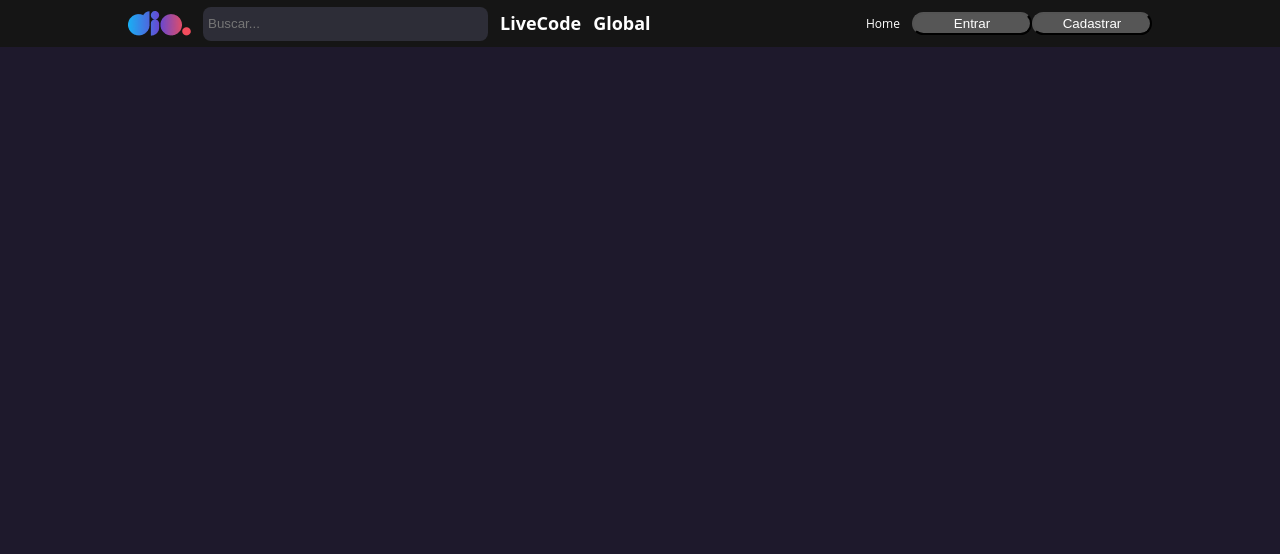
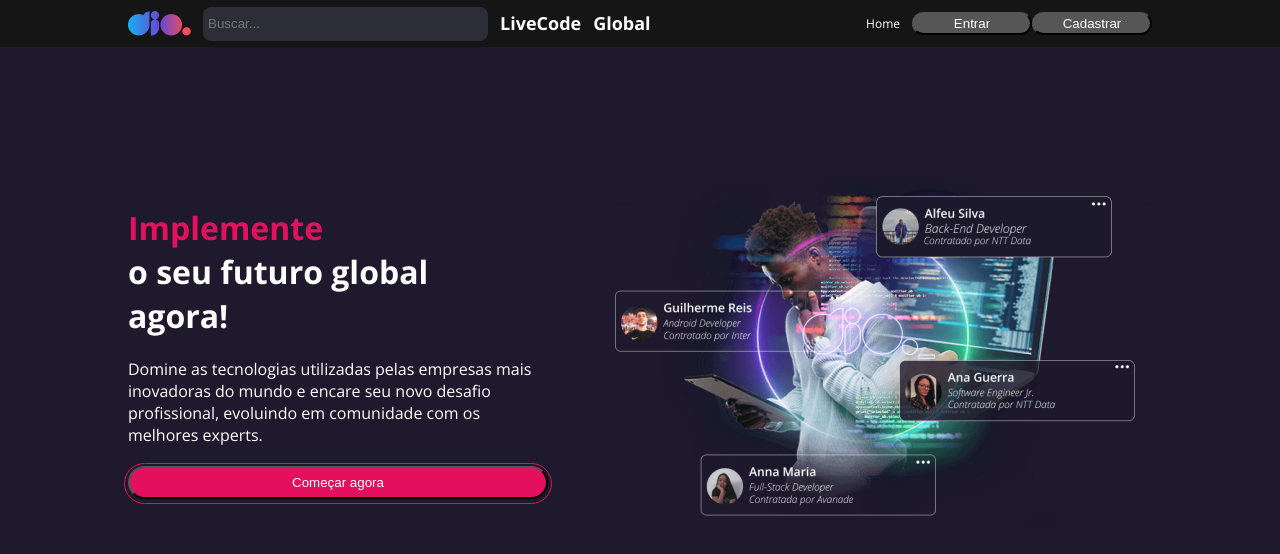
Before and after one commit to PedroJuri/clone-dio, a React (Create React App) app: page / in a window 1280 px wide. Shown: the top 554 px of the page. Built offline with nearby package versions, Linux system fonts and the light colour scheme.

Commit message:
estilizando a home

```diff
--- a/public/index.html
+++ b/public/index.html
@@ -5,10 +5,9 @@
     <meta charset="utf-8" />
     <meta name="viewport" content="width=device-width, initial-scale=1" />
     <meta name="theme-color" content="#000000" />
-    <meta
-      name="description"
-      content="Web site created using create-react-app"
-    />
+    <link rel="preconnect" href="https://fonts.googleapis.com">
+    <link rel="preconnect" href="https://fonts.gstatic.com" crossorigin>
+    <link href="https://fonts.googleapis.com/css2?family=Open+Sans:wght@400;500;600;700&display=swap" rel="stylesheet">
     <title>Clone DIO</title>
 
   </head>
--- a/src/Components/Button/styles.js
+++ b/src/Components/Button/styles.js
@@ -15,8 +15,13 @@
         height: 33px;
         background: #e4105d;
 
-        &::after{
-            content: "",
+        &:hover{
+            opacity: 0.6;
+            cursor: pointer;
+        }
+
+        &::after {
+            content: '';
             position: absolute;
             border: 1px solid #e4105d;
             top: -5px;
--- a/src/Pages/Home/index.jsx
+++ b/src/Pages/Home/index.jsx
@@ -1,11 +1,29 @@
 import { Link } from "react-router-dom"
 import { Button } from "../../Components/Button"
 import { Header } from "../../Components/Header"
+import bannerImage from '../../Assets/banner.png'
+
+import {Container, TextContent, Title, TitleHighlight} from './styles'
 
 const Home = () =>{
     return(
         <>
             <Header/>
+            <Container>
+                <div>
+                    <Title>
+                        <TitleHighlight>Implemente<br/></TitleHighlight>
+                        o seu futuro global agora!
+                    </Title>
+                    <TextContent>
+                    Domine as tecnologias utilizadas pelas empresas mais inovadoras do mundo e encare seu novo desafio profissional, evoluindo em comunidade com os melhores experts.
+                    </TextContent>
+                    <Button title="Começar agora" variant="secondary" onClick={() => null}/>
+                </div>
+                <div>
+                    <img src={bannerImage} alt="imagem principal"/>
+                </div>
+            </Container>
         </>
     )
 }
--- /dev/null
+++ b/src/Pages/Home/styles.js
@@ -0,0 +1,39 @@
+import { styled } from "styled-components";
+
+export const Container = styled.main`
+    width: 100%;
+    max-width: 80%;
+    margin: 0 auto;
+    margin-top: 120px;
+
+    display: flex;
+    flex-direction: row;
+    justify-content: space-between;
+    align-items: center;
+`
+
+export const Title = styled.h2`
+    font-family: 'Open Sans';
+    font-style: normal;
+    font-weight: 700;
+    font-size: 32px;
+    width: 320px;
+    margin-bottom: 20px;
+    line-height: 44px;
+    color: #ffffff;
+`
+
+export const TitleHighlight = styled.span`
+    color: #e4105d;
+`
+
+export const TextContent = styled.p`
+    font-family: 'Open Sans';
+    font-style: normal;
+    font-weight: 400;
+    font-size: 16px;
+    width: 420px;
+    margin-bottom: 20px;
+    line-height: 22px;
+    color: #ffffff;
+`
```
